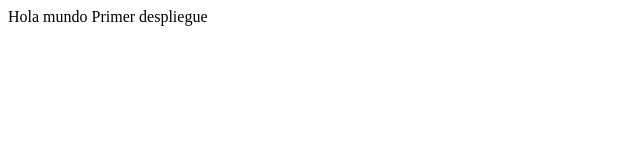
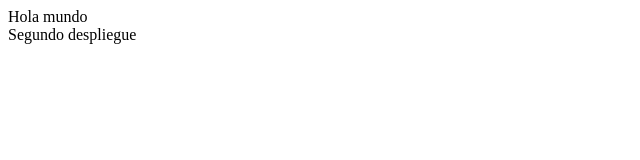
Before and after one commit to despinalr/tasklist, a website: page views/index.html in a window 1280 px wide. Shown: the whole page, without its empty margins (0-640 px from the left). Drawn offline with Linux system fonts and the light colour scheme.

Commit message:
segundo despliegue

```diff
--- a/views/index.html
+++ b/views/index.html
@@ -4,6 +4,7 @@
   </head>
   <body>
     Hola mundo
-    Primer despliegue
+    <br/>
+    Segundo despliegue
   </body>
 </html>
```
